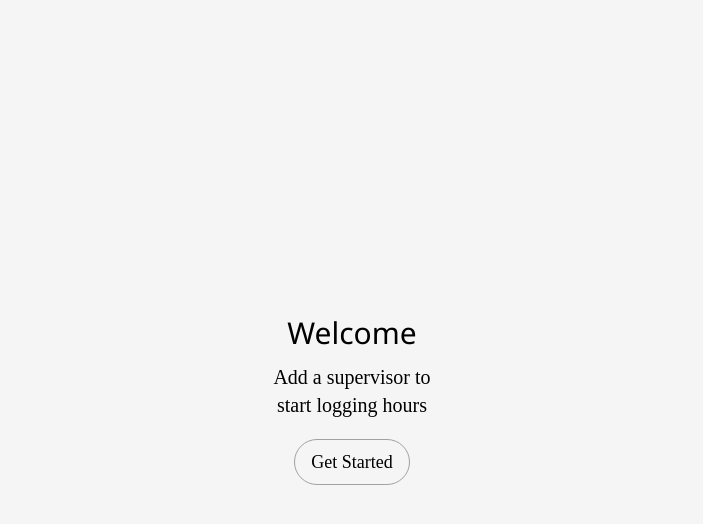
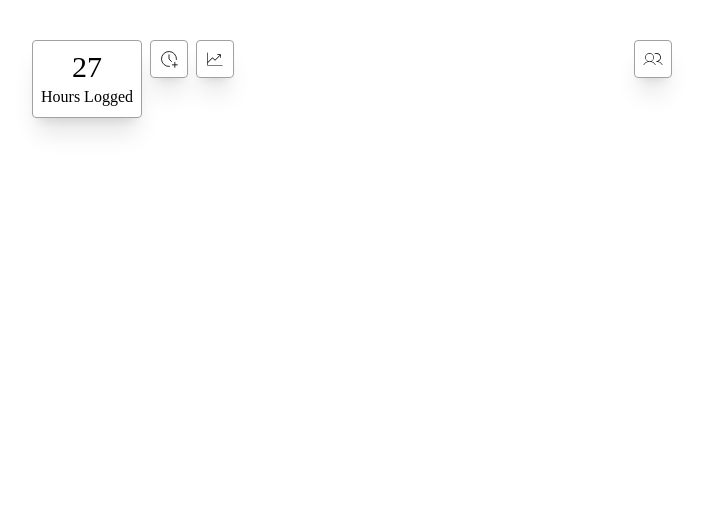
Before and after one commit to 2concrete/driving-tracker, a React (Vite) app: page /dashboard in a window 1280 px wide. Shown: the top 524 px of the page, without its empty margins (288-991 px from the left). Built offline with nearby package versions, Linux system fonts and the light colour scheme.

Commit message:
finished barbones dashboard top ui

```diff
--- a/src/App.tsx
+++ b/src/App.tsx
@@ -1,5 +1,7 @@
 import { useState, useEffect } from "react";
 import LandingPage from "./pages/LandingPage";
+import { BrowserRouter, Route, Routes } from "react-router";
+import Dashboard from "./pages/Dashboard";
 
 type Supervisor = {
   name: string;
@@ -7,8 +9,39 @@ type Supervisor = {
   license: number;
 };
 
+type UserData = {
+  name: string;
+  hoursLogged: number;
+};
+
+type DrivingLogEntry = {
+  startTime: string;
+  finishTime: string;
+  date: string;
+  supervisor: Supervisor;
+};
+
 const App = () => {
-  const [supervisors, setSupervisors] = useState<Supervisor[]>([]);
+  const [userData, setUserData] = useState<UserData>({
+    name: "daniel",
+    hoursLogged: 27,
+  });
+
+  const [supervisors, setSupervisors] = useState<Supervisor[]>(() => {
+    const saved = localStorage.getItem("supervisors");
+    if (saved) return JSON.parse(saved) as Supervisor[];
+    return [];
+  });
+
+  const [drivingLog, setDrivingLog] = useState<DrivingLogEntry[]>(() => {
+    const saved = localStorage.getItem("drivingLog");
+    if (saved) JSON.parse(saved) as DrivingLogEntry[];
+    return [];
+  });
+
+  useEffect(() => {
+    localStorage.setItem("supervisors", JSON.stringify(supervisors));
+  }, [supervisors]);
 
   const addSupervisor = (name: string, nickname: string, license: number) => {
     const newSupervisor = {
@@ -19,16 +52,19 @@ const App = () => {
     setSupervisors([...supervisors, newSupervisor]);
   };
 
-  useEffect(() => {
-    console.log(supervisors);
-  }, [supervisors]);
-
   return (
-    <div className="bg-neutral-100">
-      {supervisors.length === 0 && (
-        <LandingPage addSupervisor={addSupervisor} />
-      )}
-    </div>
+    <BrowserRouter>
+      <Routes>
+        <Route
+          path="/onboarding"
+          element={<LandingPage addSupervisor={addSupervisor} />}
+        />
+        <Route
+          path="/dashboard"
+          element=<Dashboard userData={userData} drivingLog={drivingLog} />
+        />
+      </Routes>
+    </BrowserRouter>
   );
 };
 
--- /dev/null
+++ b/src/components/DrivingLogList.tsx
@@ -0,0 +1,22 @@
+type Supervisor = {
+  name: string;
+  nickname: string;
+  license: number;
+};
+
+type DrivingLogEntry = {
+  startTime: string;
+  finishTime: string;
+  date: string;
+  supervisor: Supervisor;
+};
+
+type DrivingLogListProps = {
+  drivingLog: DrivingLogEntry[];
+};
+
+const DrivingLogList = ({ drivingLog }: DrivingLogListProps) => {
+  return <div></div>;
+};
+
+export default DrivingLogList;
--- /dev/null
+++ b/src/pages/Dashboard.tsx
@@ -0,0 +1,56 @@
+import { motion } from "framer-motion";
+import { TbClockPlus } from "react-icons/tb";
+import { PiChartLineUpThin, PiUsersThin } from "react-icons/pi";
+import DrivingLogList from "../components/DrivingLogList";
+
+type Supervisor = {
+  name: string;
+  nickname: string;
+  license: number;
+};
+
+type DrivingLogEntry = {
+  startTime: string;
+  finishTime: string;
+  date: string;
+  supervisor: Supervisor;
+};
+
+type DashboardProps = {
+  userData: { name: string; hoursLogged: number };
+  drivingLog: DrivingLogEntry[];
+};
+
+const Dashboard = ({ userData, drivingLog }: DashboardProps) => {
+  return (
+    <motion.div
+      initial={{ opacity: 0 }}
+      animate={{ opacity: 100 }}
+      transition={{ duration: 1.5, ease: "easeIn" }}
+      className="flex font-[Segoe_UI_Semilight] mx-auto lg:w-1/2 md:w-4/5 sm:w-11/12 mt-10 flex-col"
+    >
+      <div className="flex justify-between w-full">
+        <div className="flex gap-2">
+          <div className="w-fit rounded p-2 shadow-xl flex flex-col items-center border-1 border-neutral-400">
+            <p className="text-3xl">{userData.hoursLogged}</p>
+            <p>Hours Logged</p>
+          </div>
+          <button className="cursor-pointer hover:opacity-70 transition-all w-fit gap-2 h-fit rounded p-2 shadow-xl border-1 border-neutral-400">
+            <TbClockPlus className="size-5 stroke-1" />
+          </button>
+          <button className="cursor-pointer hover:opacity-70 transition-all w-fit gap-2 h-fit rounded p-2 shadow-xl border-1 border-neutral-400">
+            <PiChartLineUpThin className="size-5" />
+          </button>
+        </div>
+        <div>
+          <button className="cursor-pointer hover:opacity-70 transition-all w-fit gap-2 h-fit rounded p-2 shadow-xl border-1 border-neutral-400">
+            <PiUsersThin className="size-5" />
+          </button>
+        </div>
+      </div>
+      <DrivingLogList drivingLog={drivingLog} />
+    </motion.div>
+  );
+};
+
+export default Dashboard;
--- a/src/pages/LandingPage.tsx
+++ b/src/pages/LandingPage.tsx
@@ -1,6 +1,7 @@
 import { motion } from "framer-motion";
-import React, { useState } from "react";
+import { useState } from "react";
 import { FiChevronRight } from "react-icons/fi";
+import { useNavigate } from "react-router";
 
 type LandingProps = {
   addSupervisor: (name: string, nickname: string, license: number) => void;
@@ -8,6 +9,8 @@ type LandingProps = {
 
 const LandingPage = ({ addSupervisor }: LandingProps) => {
   const [stage, setStage] = useState<number>(1);
+
+  const navigate = useNavigate();
 
   const [name, setName] = useState<string>("");
   const [nickname, setNickname] = useState<string>("");
@@ -28,12 +31,12 @@ const LandingPage = ({ addSupervisor }: LandingProps) => {
   const handleSubmit = (e: React.FormEvent<HTMLFormElement>) => {
     e.preventDefault();
     const licenseNumber = Number(license);
-    if (name && nickname && !isNaN(licenseNumber)) {
-      addSupervisor(name, nickname, licenseNumber);
-      setName("");
-      setNickname("");
-      setLicense("");
-    }
+    console.log(license);
+    addSupervisor(name, nickname, licenseNumber);
+    setName("");
+    setNickname("");
+    setLicense("");
+    setStage(3);
   };
 
   return (
@@ -42,7 +45,7 @@ const LandingPage = ({ addSupervisor }: LandingProps) => {
         <motion.div
           initial={{ opacity: 0 }}
           animate={{ opacity: 1 }}
-          transition={{ duration: 0.5 }}
+          transition={{ duration: 1.5, ease: "easeIn" }}
           className="flex flex-col gap-1 items-center"
         >
           <p className="text-3xl font-[Segoe_UI] ">Welcome</p>
@@ -61,7 +64,7 @@ const LandingPage = ({ addSupervisor }: LandingProps) => {
         <motion.div
           initial={{ opacity: 0 }}
           animate={{ opacity: 1 }}
-          transition={{ duration: 1.5 }}
+          transition={{ duration: 1.5, ease: "easeIn" }}
           className="flex flex-col transition-all gap-1 items-center"
         >
           <p className="text-2xl mb-3">New Supervisor</p>
@@ -93,7 +96,6 @@ const LandingPage = ({ addSupervisor }: LandingProps) => {
               </span>
               <button
                 type="submit"
-                onClick={() => setStage(3)}
                 className="border-1 border-neutral-400 rounded p-0.5 mt-1 hover:bg-blue-100 transition-all cursor-pointer"
               >
                 Add
@@ -106,11 +108,14 @@ const LandingPage = ({ addSupervisor }: LandingProps) => {
         <motion.div
           initial={{ opacity: 0 }}
           animate={{ opacity: 1 }}
-          transition={{ duration: 1.5 }}
+          transition={{ duration: 1.5, ease: "easeIn" }}
           className="flex flex-col items-center"
         >
           <p className="text-2xl font-[Segoe_UI] mb-1">Supervisor Added</p>
-          <button className="flex items-center border-1 border-neutral-400 cursor-pointer hover:bg-blue-100 rounded-full pl-4 p-2 pr-1 hover:opacity-70 transition-all text-lg mt-4">
+          <button
+            onClick={() => navigate("/dashboard")}
+            className="flex items-center border-1 border-neutral-400 cursor-pointer hover:bg-blue-100 rounded-full pl-4 p-2 pr-1 hover:opacity-70 transition-all text-lg mt-4"
+          >
             <p>Next</p>
             <FiChevronRight className="stroke-1 size-5 mt-0.5" />
           </button>
```
